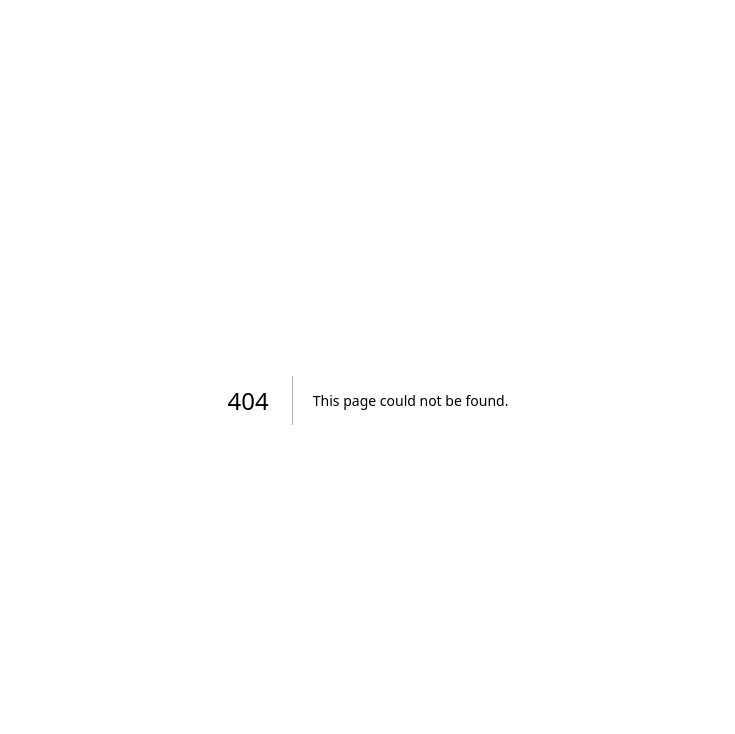
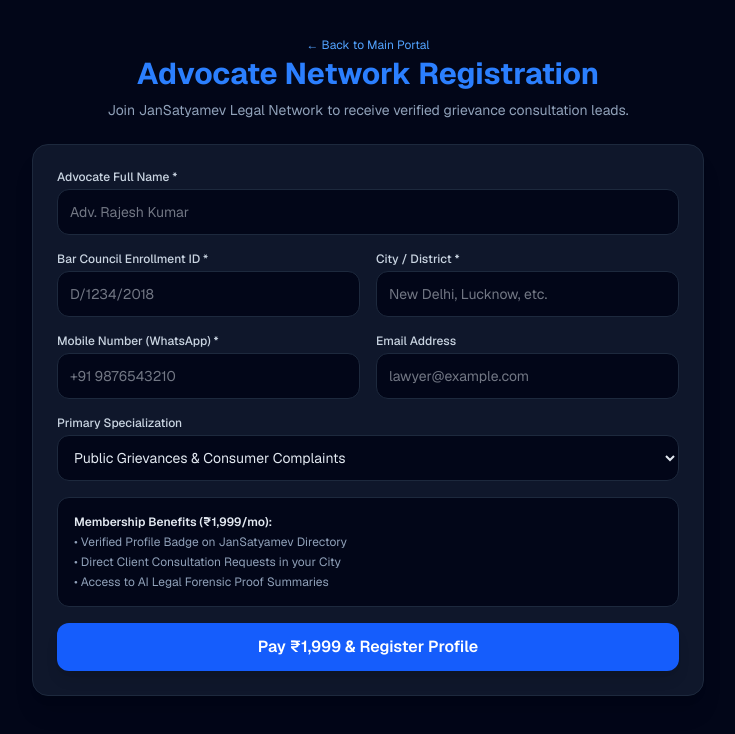
Before and after one commit to neeraj938772-creator/jansatyamev-ai, a Next.js app: page /app/advocates in a window 1280 px wide. Before the commit this address had no page. Shown: the top 734 px of the page, without its empty margins (272-1007 px from the left). Built offline with nearby package versions, Linux system fonts and the light colour scheme.

Commit message:
Create page.tsx

```diff
--- /dev/null
+++ b/app/app/advocates/page.tsx
@@ -0,0 +1,185 @@
+"use client";
+
+import React, { useState } from "react";
+
+declare global {
+  interface Window {
+    Razorpay: any;
+  }
+}
+
+export default function AdvocateRegister() {
+  const [formData, setFormData] = useState({
+    fullName: "",
+    barCouncilId: "",
+    phone: "",
+    email: "",
+    city: "",
+    specialization: "Public Grievances & Consumer",
+  });
+
+  const loadRazorpayScript = () => {
+    return new Promise((resolve) => {
+      if (window.Razorpay) {
+        resolve(true);
+        return;
+      }
+      const script = document.createElement("script");
+      script.src = "https://checkout.razorpay.com/v1/checkout.js";
+      script.onload = () => resolve(true);
+      script.onerror = () => resolve(false);
+      document.body.appendChild(script);
+    });
+  };
+
+  const handleSubmit = async (e: React.FormEvent) => {
+    e.preventDefault();
+    if (!formData.fullName || !formData.barCouncilId || !formData.phone) {
+      alert("Kripya sabhi zaroori details (Naam, Bar ID, Phone) bharein.");
+      return;
+    }
+
+    const res = await loadRazorpayScript();
+    if (!res) {
+      alert("Razorpay SDK load nahi ho paaya. Network check karein.");
+      return;
+    }
+
+    const keyId = process.env.NEXT_PUBLIC_RAZORPAY_KEY_ID;
+    if (!keyId) {
+      alert("Razorpay Key ID configured nahi hai.");
+      return;
+    }
+
+    const options = {
+      key: keyId,
+      amount: 1999 * 100, // ₹1,999 in paise
+      currency: "INR",
+      name: "JanSatyamev AI",
+      description: "Lawyer Pro Directory Membership (Monthly)",
+      handler: function (response: any) {
+        alert(`Registration Successful! Payment ID: ${response.razorpay_payment_id}. Aapki profile verify karke directory par live kar di jayegi.`);
+      },
+      prefill: {
+        name: formData.fullName,
+        email: formData.email,
+        contact: formData.phone,
+      },
+      theme: {
+        color: "#2563eb",
+      },
+    };
+
+    const paymentObject = new window.Razorpay(options);
+    paymentObject.open();
+  };
+
+  return (
+    <div className="min-h-screen bg-slate-950 text-slate-100 p-4 md:p-8 font-sans">
+      <div className="max-w-2xl mx-auto space-y-6">
+
+        {/* Header */}
+        <header className="text-center space-y-2">
+          <a href="/" className="text-xs text-blue-400 hover:underline">← Back to Main Portal</a>
+          <h1 className="text-3xl font-bold text-blue-500">Advocate Network Registration</h1>
+          <p className="text-slate-400 text-sm">
+            Join JanSatyamev Legal Network to receive verified grievance consultation leads.
+          </p>
+        </header>
+
+        {/* Registration Form */}
+        <form onSubmit={handleSubmit} className="bg-slate-900 border border-slate-800 rounded-2xl p-6 shadow-xl space-y-4">
+          <div>
+            <label className="block text-xs font-medium mb-1 text-slate-300">Advocate Full Name *</label>
+            <input
+              type="text"
+              required
+              value={formData.fullName}
+              onChange={(e) => setFormData({ ...formData, fullName: e.target.value })}
+              placeholder="Adv. Rajesh Kumar"
+              className="w-full bg-slate-950 border border-slate-800 rounded-xl p-3 text-sm text-slate-200 focus:outline-none focus:ring-2 focus:ring-blue-500"
+            />
+          </div>
+
+          <div className="grid grid-cols-1 md:grid-cols-2 gap-4">
+            <div>
+              <label className="block text-xs font-medium mb-1 text-slate-300">Bar Council Enrollment ID *</label>
+              <input
+                type="text"
+                required
+                value={formData.barCouncilId}
+                onChange={(e) => setFormData({ ...formData, barCouncilId: e.target.value })}
+                placeholder="D/1234/2018"
+                className="w-full bg-slate-950 border border-slate-800 rounded-xl p-3 text-sm text-slate-200 focus:outline-none focus:ring-2 focus:ring-blue-500"
+              />
+            </div>
+            <div>
+              <label className="block text-xs font-medium mb-1 text-slate-300">City / District *</label>
+              <input
+                type="text"
+                required
+                value={formData.city}
+                onChange={(e) => setFormData({ ...formData, city: e.target.value })}
+                placeholder="New Delhi, Lucknow, etc."
+                className="w-full bg-slate-950 border border-slate-800 rounded-xl p-3 text-sm text-slate-200 focus:outline-none focus:ring-2 focus:ring-blue-500"
+              />
+            </div>
+          </div>
+
+          <div className="grid grid-cols-1 md:grid-cols-2 gap-4">
+            <div>
+              <label className="block text-xs font-medium mb-1 text-slate-300">Mobile Number (WhatsApp) *</label>
+              <input
+                type="tel"
+                required
+                value={formData.phone}
+                onChange={(e) => setFormData({ ...formData, phone: e.target.value })}
+                placeholder="+91 9876543210"
+                className="w-full bg-slate-950 border border-slate-800 rounded-xl p-3 text-sm text-slate-200 focus:outline-none focus:ring-2 focus:ring-blue-500"
+              />
+            </div>
+            <div>
+              <label className="block text-xs font-medium mb-1 text-slate-300">Email Address</label>
+              <input
+                type="email"
+                value={formData.email}
+                onChange={(e) => setFormData({ ...formData, email: e.target.value })}
+                placeholder="lawyer@example.com"
+                className="w-full bg-slate-950 border border-slate-800 rounded-xl p-3 text-sm text-slate-200 focus:outline-none focus:ring-2 focus:ring-blue-500"
+              />
+            </div>
+          </div>
+
+          <div>
+            <label className="block text-xs font-medium mb-1 text-slate-300">Primary Specialization</label>
+            <select
+              value={formData.specialization}
+              onChange={(e) => setFormData({ ...formData, specialization: e.target.value })}
+              className="w-full bg-slate-950 border border-slate-800 rounded-xl p-3 text-sm text-slate-200 focus:outline-none focus:ring-2 focus:ring-blue-500"
+            >
+              <option value="Public Grievances & Consumer">Public Grievances & Consumer Complaints</option>
+              <option value="Civil & Property Law">Civil & Property Law</option>
+              <option value="Criminal Law & FIR Matters">Criminal Law & FIR Matters</option>
+              <option value="RTI & Service Law">RTI & Administrative Service Law</option>
+            </select>
+          </div>
+
+          <div className="bg-slate-950 p-4 rounded-xl border border-slate-800 space-y-1 text-xs text-slate-400">
+            <p className="font-semibold text-slate-200">Membership Benefits (₹1,999/mo):</p>
+            <p>• Verified Profile Badge on JanSatyamev Directory</p>
+            <p>• Direct Client Consultation Requests in your City</p>
+            <p>• Access to AI Legal Forensic Proof Summaries</p>
+          </div>
+
+          <button
+            type="submit"
+            className="w-full bg-blue-600 hover:bg-blue-500 text-white font-semibold py-3 rounded-xl shadow-lg transition"
+          >
+            Pay ₹1,999 & Register Profile
+          </button>
+        </form>
+
+      </div>
+    </div>
+  );
+}
```
